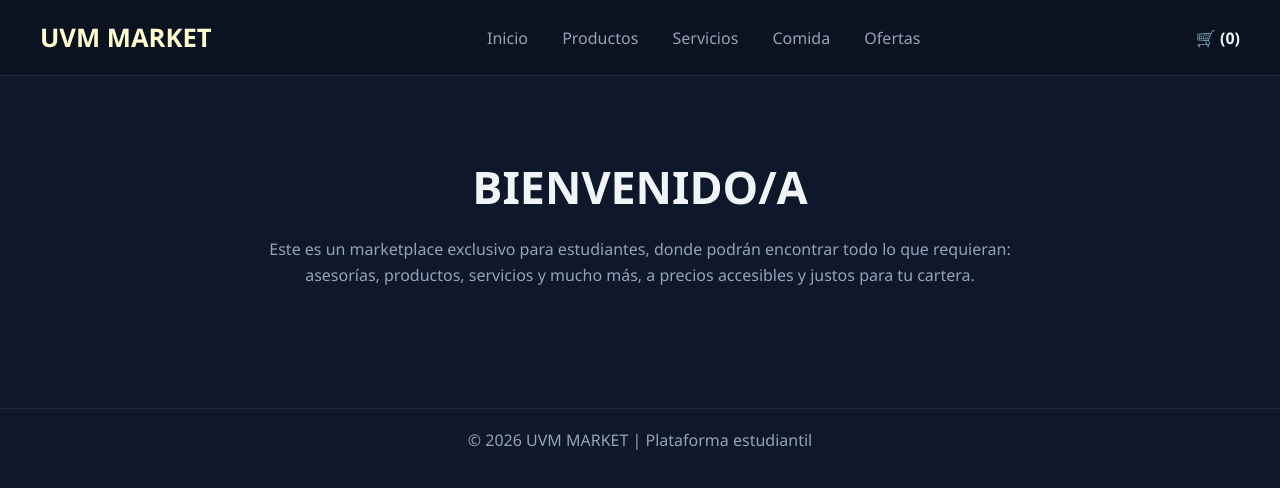
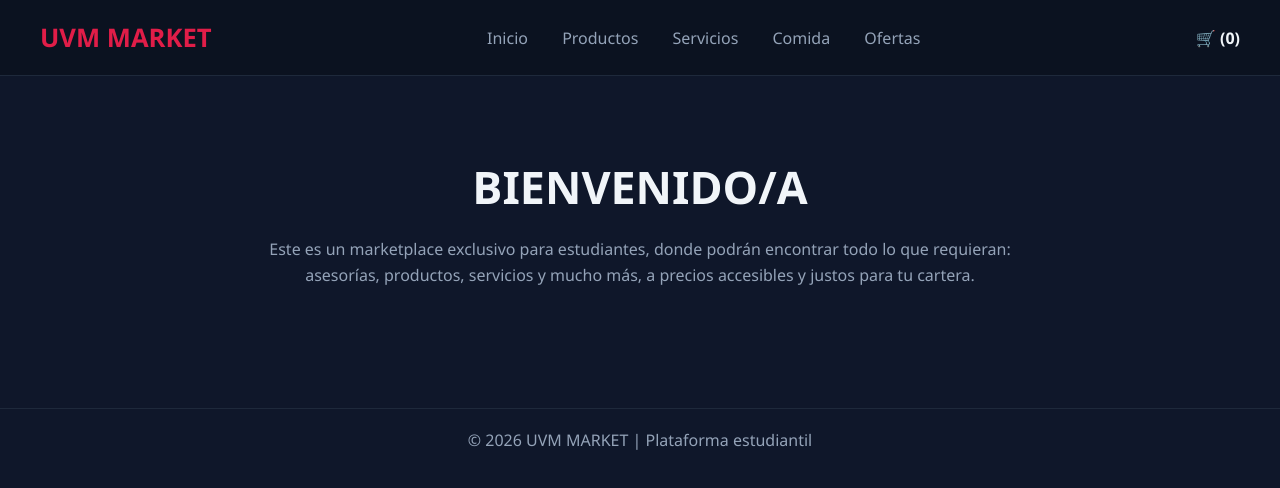
Before and after one commit to mvpbaxt22/UVM-MARKET, a plain HTML site: page index.html in a window 1280 px wide. Drawn offline with Linux system fonts and the light colour scheme.

Commit message:
Update index.html

```diff
--- a/index.html
+++ b/index.html
@@ -9,7 +9,7 @@
 :root{
     --bg:#0f172a;
     --card:#1e293b;
-    --accent:#fffdd0;
+    --accent:#e11d48;
     --text:#f1f5f9;
     --sub:#94a3b8;
 }
```
